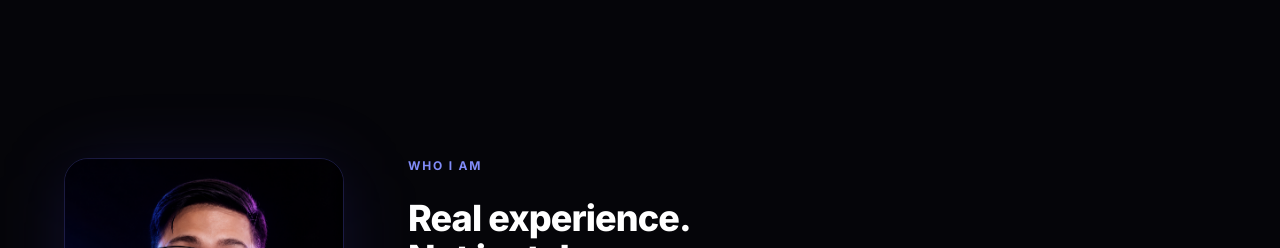
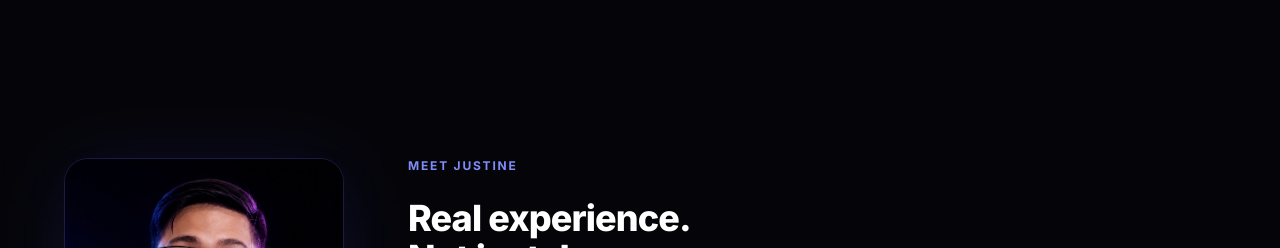
Before and after one commit to valenzuelajustinejurel/jv-portfolio, a React (Vite) app: page / in a window 1280 px wide. Shown: the part 960-1208 px from the top of the page. Built offline with nearby package versions, Linux system fonts and the light colour scheme.

Commit message:
feat: update About section eyebrow label to 'Meet Justine'
Co-Authored-By: Claude Sonnet 4.6 <noreply@anthropic.com>

```diff
--- a/src/components/About.jsx
+++ b/src/components/About.jsx
@@ -68,7 +68,7 @@ export default function About() {
 
           {/* Right — bio + project + skills */}
           <div>
-            <p className="text-xs font-bold text-indigo-400 uppercase tracking-[0.15em] mb-6">Who I am</p>
+            <p className="text-xs font-bold text-indigo-400 uppercase tracking-[0.15em] mb-6">Meet Justine</p>
 
             <h2 className="text-3xl md:text-4xl font-black text-white tracking-tight leading-tight mb-6">
               Real experience.<br />Not just demos.
```
